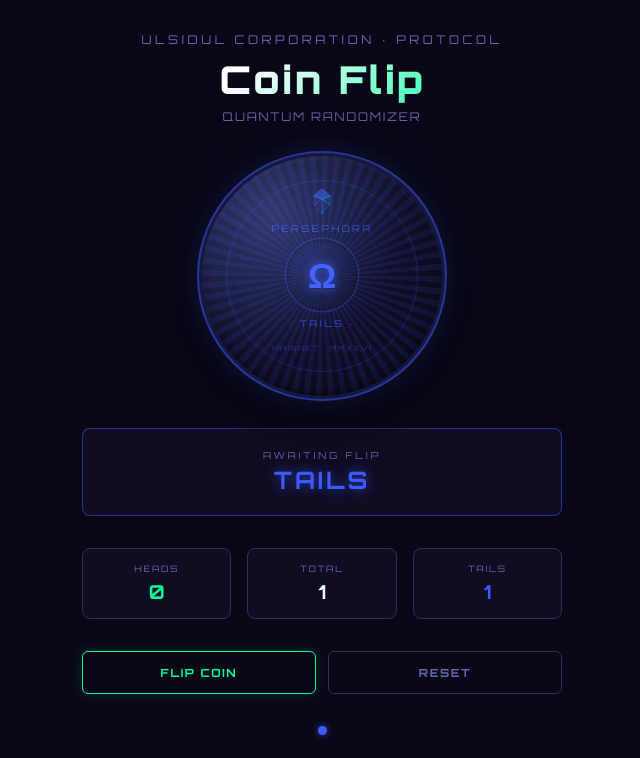
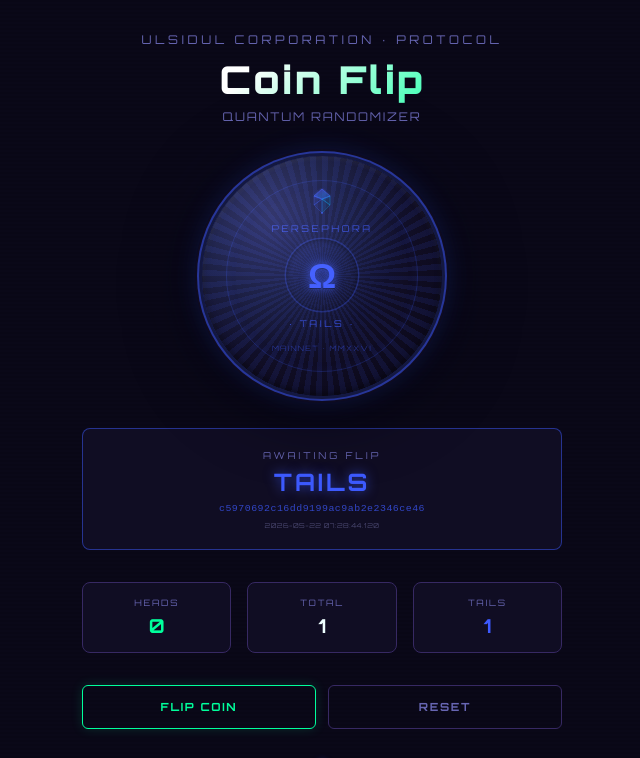
Before and after one commit to PersephoraNet/Coin-Flip, a plain HTML site: page index.html in a window 1280 px wide. Both pictures are taken after a click on the button "FLIP COIN". Shown: the top 758 px of the page, without its empty margins (318-958 px from the left). Drawn offline with Linux system fonts and the light colour scheme.

Commit message:
fix: show passphrase and timestamp directly in result panel

```diff
--- a/index.html
+++ b/index.html
@@ -647,9 +647,11 @@
       </div>
     </div>
 
-    <div class="result-panel" id="resultPanel">
+    <div class="result-panel" id="resultPanel" style="min-height:90px;gap:0.4rem;">
       <span class="result-label">Awaiting flip</span>
       <span class="result-value idle" id="resultValue">—</span>
+      <span id="resultPhrase" style="font-family:'Courier New',monospace;font-size:0.62rem;letter-spacing:0.05em;color:#4a4870;word-break:break-all;max-width:100%;text-align:center;"></span>
+      <span id="resultTs" style="font-family:'Orbitron',sans-serif;font-size:0.42rem;letter-spacing:0.08em;color:#4a4870;"></span>
     </div>
 
     <div class="stats">
@@ -750,12 +752,17 @@
           result.textContent = 'HEADS';
           result.className = 'result-value heads';
           panel.className = 'result-panel heads-result';
+          document.getElementById('resultPhrase').style.color = 'rgba(0,255,156,0.75)';
         } else {
           tails++;
           result.textContent = 'TAILS';
           result.className = 'result-value tails';
           panel.className = 'result-panel tails-result';
+          document.getElementById('resultPhrase').style.color = 'rgba(61,90,254,0.75)';
         }
+
+        document.getElementById('resultPhrase').textContent = passphrase;
+        document.getElementById('resultTs').textContent = formatTimestamp(ts);
 
         headsEl.textContent = heads;
         tailsEl.textContent = tails;
@@ -796,6 +803,8 @@
       result.textContent = '—';
       result.className = 'result-value idle';
       panel.className = 'result-panel';
+      document.getElementById('resultPhrase').textContent = '';
+      document.getElementById('resultTs').textContent = '';
       coin.style.transform = '';
       history.innerHTML = '';
       flipLog.innerHTML = '<div class="flip-log-empty" id="logEmpty">No flips yet — awaiting input</div>';
```
